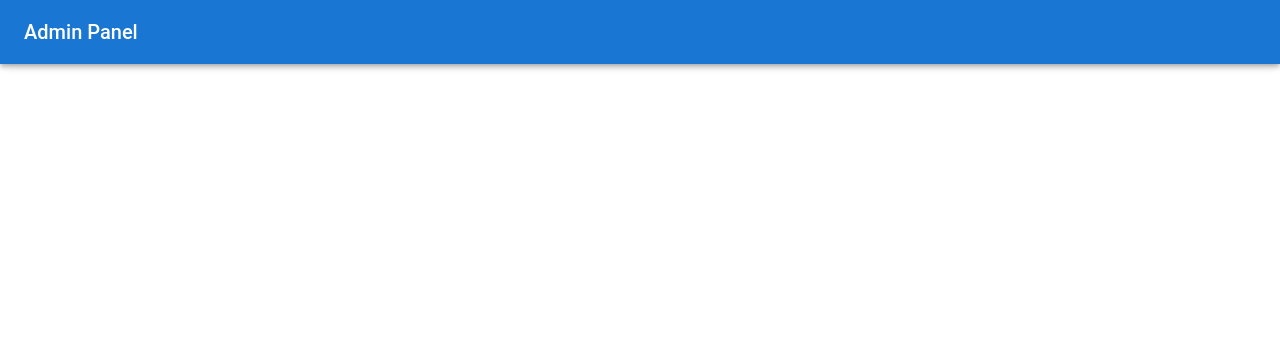
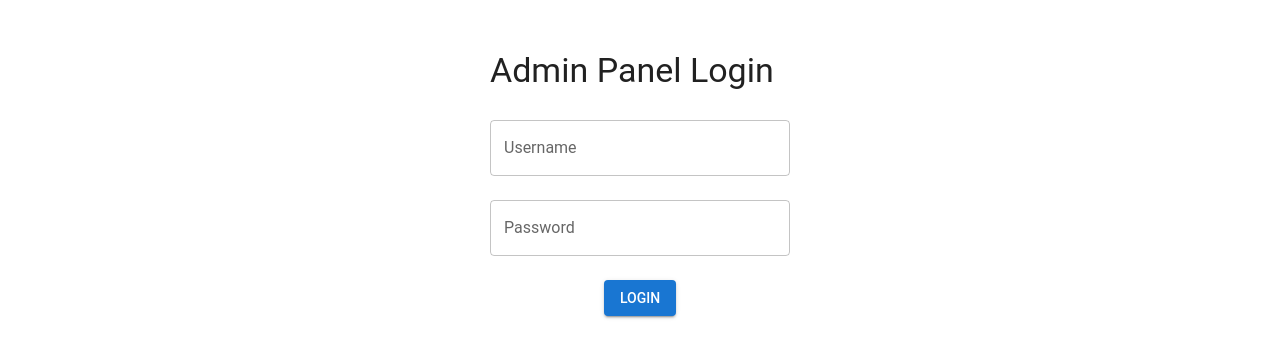
Before and after one commit to SaurabhNegis/Admin_panel, a React (Vite) app: page /login in a window 1280 px wide. Shown: the top 358 px of the page. Built offline with nearby package versions, Linux system fonts and the light colour scheme; a web font is replaced by a local one.

Commit message:
add layout to log in

```diff
--- a/src/pages/Login.jsx
+++ b/src/pages/Login.jsx
@@ -1,28 +1,93 @@
-// src/components/Header.jsx
-import React from "react";
-import { AppBar, Toolbar, Typography, IconButton } from "@mui/material";
-import MenuIcon from "@mui/icons-material/Menu";
+// src/pages/Login.jsx
 
-const Header = ({ onMenuClick }) => {
+import React, { useState } from 'react';
+import { useNavigate } from 'react-router-dom';
+import { Button, TextField, Box, Typography, CircularProgress } from '@mui/material';
+
+// Mock login function (replace this with actual API logic)
+const mockLogin = (username, password) => {
+  return new Promise((resolve, reject) => {
+    setTimeout(() => {
+      if (username === 'admin' && password === 'password') {
+        resolve({ token: 'mock-token' });
+      } else {
+        reject('Invalid credentials');
+      }
+    }, 1000);
+  });
+};
+
+const Login = () => {
+  const [username, setUsername] = useState('');
+  const [password, setPassword] = useState('');
+  const [loading, setLoading] = useState(false);
+  const [error, setError] = useState('');
+  const navigate = useNavigate();
+
+  const handleLogin = async (e) => {
+    e.preventDefault();
+    setLoading(true);
+    setError('');
+
+    try {
+      const response = await mockLogin(username, password); // Replace with actual API call
+      // Save the authentication token (e.g., in localStorage)
+      localStorage.setItem('authToken', response.token);
+
+      // Redirect to the dashboard after successful login
+      navigate('/');
+    } catch (error) {
+      setError(error);
+    } finally {
+      setLoading(false);
+    }
+  };
+
   return (
-    <AppBar position="fixed" sx={{ zIndex: (theme) => theme.zIndex.drawer + 1 }}>
-      <Toolbar>
-        {/* Mobile Menu Button */}
-        <IconButton
-          edge="start"
-          color="inherit"
-          aria-label="open drawer"
-          onClick={onMenuClick}
-          sx={{ display: { sm: "none" }, mr: 2 }}
-        >
-          <MenuIcon />
-        </IconButton>
-        <Typography variant="h6" noWrap sx={{ flexGrow: 1 }}>
-          Admin Panel
-        </Typography>
-      </Toolbar>
-    </AppBar>
+    <div style={{ maxWidth: '400px', margin: 'auto', padding: '50px' }}>
+      <Typography variant="h4" gutterBottom>
+        Admin Panel Login
+      </Typography>
+
+      <form onSubmit={handleLogin}>
+        {/* Username */}
+        <TextField
+          label="Username"
+          variant="outlined"
+          fullWidth
+          value={username}
+          onChange={(e) => setUsername(e.target.value)}
+          margin="normal"
+        />
+
+        {/* Password */}
+        <TextField
+          label="Password"
+          variant="outlined"
+          type="password"
+          fullWidth
+          value={password}
+          onChange={(e) => setPassword(e.target.value)}
+          margin="normal"
+        />
+
+        {/* Error Message */}
+        {error && <Typography color="error" variant="body2" gutterBottom>{error}</Typography>}
+
+        {/* Login Button */}
+        <Box sx={{ display: 'flex', justifyContent: 'center', marginTop: 2 }}>
+          <Button
+            variant="contained"
+            color="primary"
+            type="submit"
+            disabled={loading}
+          >
+            {loading ? <CircularProgress size={24} /> : 'Login'}
+          </Button>
+        </Box>
+      </form>
+    </div>
   );
 };
 
-export default Header;
+export default Login;
```
